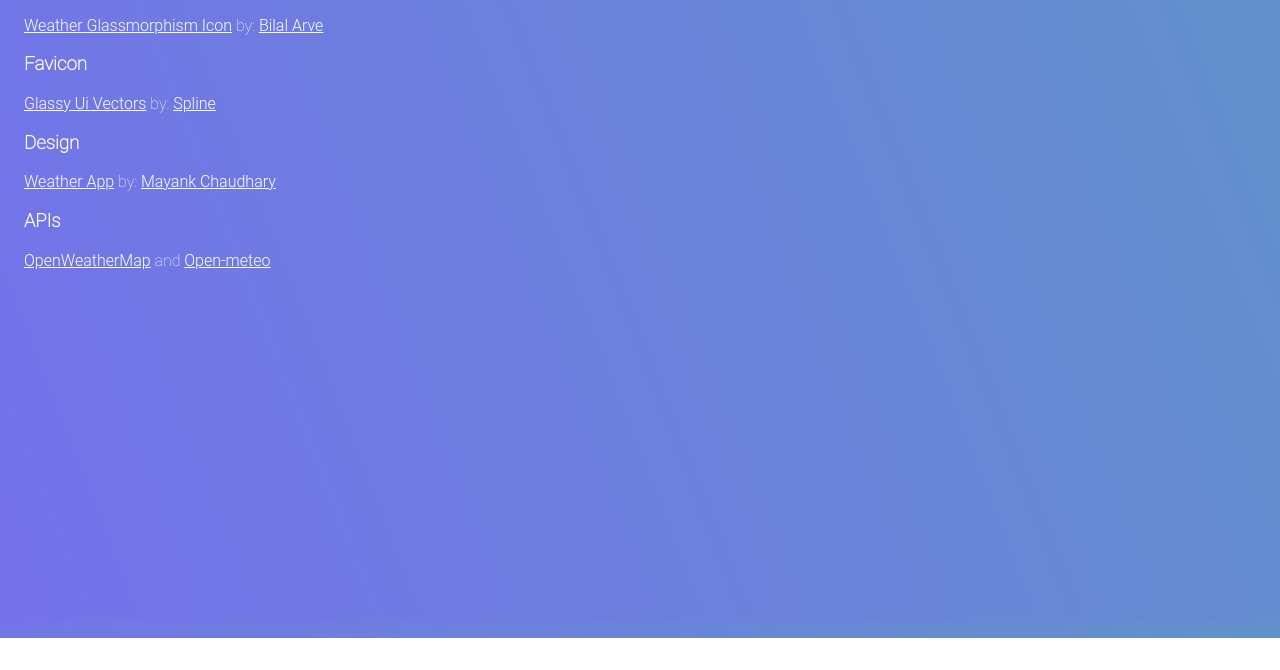
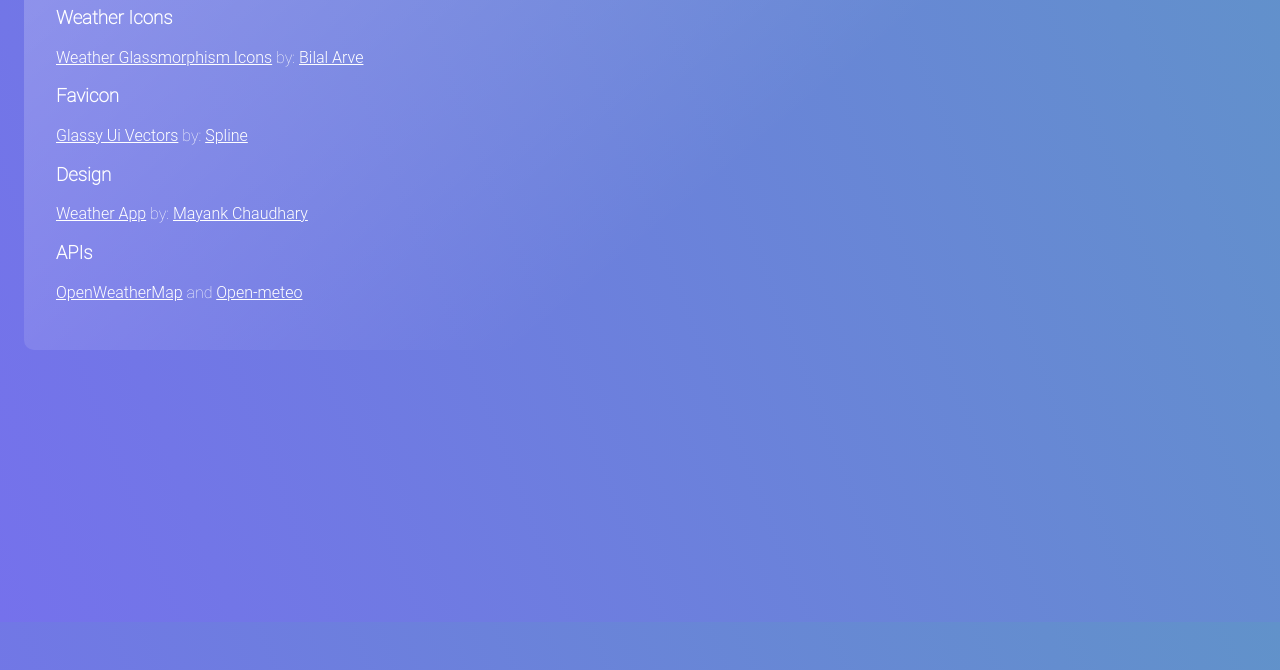
Before and after one commit to denisesantosdev/simple-weather, a plain HTML site: page credits.html in a window 1280 px wide. Shown: the part 178-848 px from the top of the page. Before the commit the page ends 816 px from the top, so only its background shows below. Drawn offline with Linux system fonts and the light colour scheme.

Commit message:
clean up

```diff
--- a/credits.css
+++ b/credits.css
@@ -12,10 +12,17 @@
   color: white;
   font-family: "Roboto Thin", sans-serif;
   font-weight: 300;
+  padding: 1rem;
 }
 
 main {
-  padding: 1rem;
+  padding: 2rem;
+  background-image: linear-gradient(
+      140deg,
+      rgba(255, 255, 255, 0.242),
+      transparent 60%
+    );
+    border-radius: 10px;
 }
 
 a {
--- a/credits.html
+++ b/credits.html
@@ -14,7 +14,7 @@
         <h2>This app was created using the following resources:</h2>
         <h3>Weather Icons</h3>
         <p>
-            <a href="https://www.figma.com/community/file/1126777451931792118">Weather Glassmorphism Icon</a> by: <a href="https://www.figma.com/@arve">Bilal Arve</a>
+            <a href="https://www.figma.com/community/file/1126777451931792118">Weather Glassmorphism Icons</a> by: <a href="https://www.figma.com/@arve">Bilal Arve</a>
         </p>
         <h3>Favicon</h3>
         <p>
```
Also changed, not shown: app.js (+4 -3 lines), index.html (+1 -0 lines).
